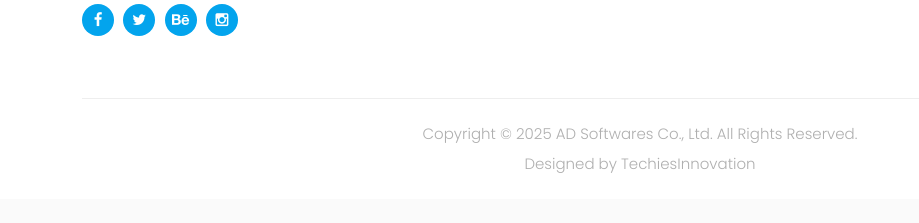
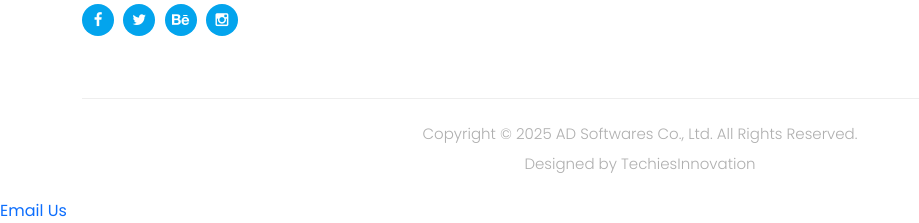
Before and after one commit to gokuldev1/ad, a Django app: page / in a window 1280 px wide. Shown: the part 4454-4677 px from the top of the page, without its empty margins (0-919 px from the left). Before the commit the page ends 4627 px from the top, so only its background shows below. Run offline with Django 5.2, Linux system fonts and the light colour scheme; some libraries are stand-ins or nearby versions.

Commit message:
Update index.html

```diff
--- a/adsoftwares/app/templates/index.html
+++ b/adsoftwares/app/templates/index.html
@@ -701,6 +701,10 @@
 
 
   <!-- Scripts -->
+    <script>
+  document.write('<a href="mailto:' + 'enquiryadsoftware' + '@' + 'gmail.com">Email Us</a>');
+</script>
+
   <script src="static/jquery/jquery.min.js"></script>
   <script src="static/bootstrap/js/bootstrap.bundle.min.js"></script>
   <script src="static/js/owl-carousel.js"></script>
```
